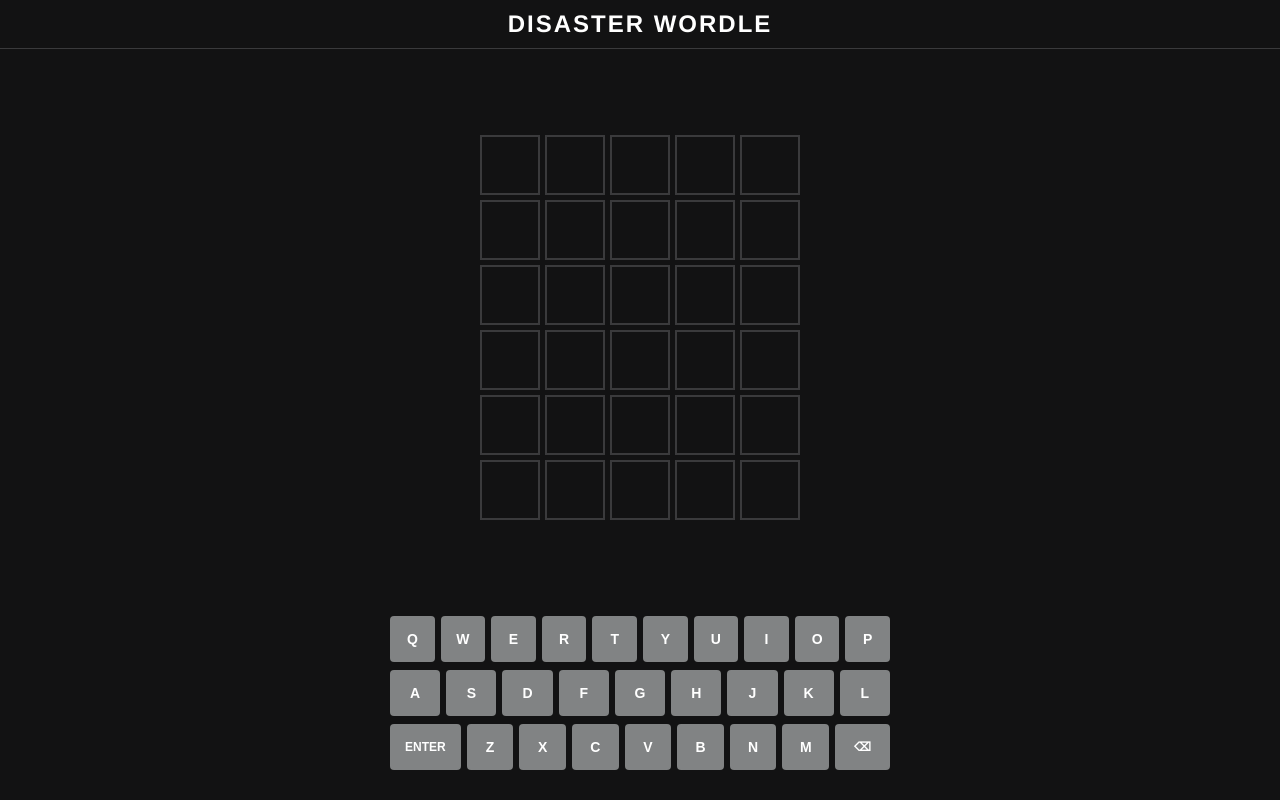
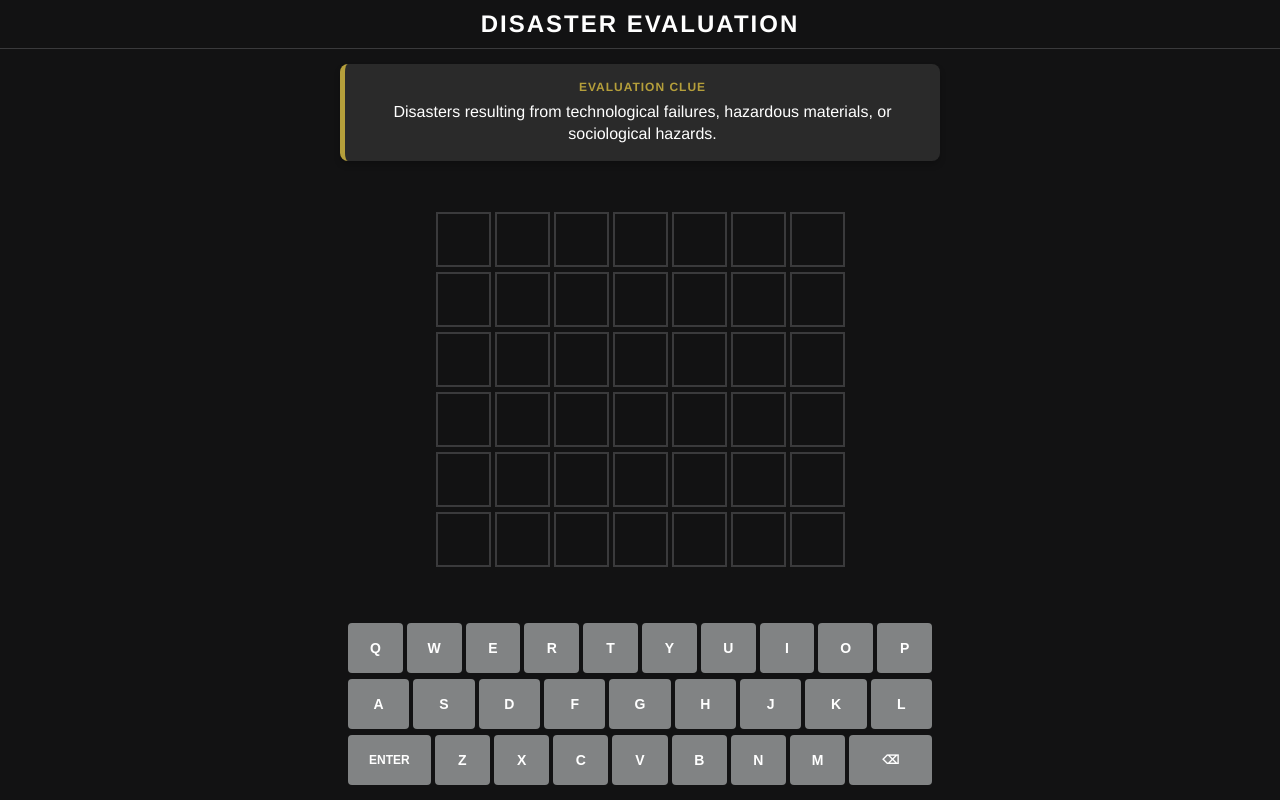
Before and after one commit to mmelvind/index.html, a plain HTML site: page index.html in a window 1280 px wide. Drawn offline with Linux system fonts and the light colour scheme.

Commit message:
Update index.html

```diff
--- a/index.html
+++ b/index.html
@@ -2,8 +2,8 @@
 <html lang="en">
 <head>
     <meta charset="UTF-8">
-    <meta name="viewport" content="width=device-width, initial-scale=1.0, user-scalable=no">
-    <title>Disaster Wordle Clone</title>
+    <meta name="viewport" content="width=device-width, initial-scale=1.0, user-scalable=no, maximum-scale=1.0">
+    <title>Disaster Evaluation Wordle</title>
     <style>
         :root {
             --bg-color: #121213;
@@ -17,6 +17,10 @@
             --modal-bg: #1e1e1e;
         }
 
+        * {
+            box-sizing: border-box;
+        }
+
         body {
             background-color: var(--bg-color);
             color: var(--text-color);
@@ -27,6 +31,7 @@
             margin: 0;
             height: 100vh;
             justify-content: space-between;
+            overflow-x: hidden;
         }
 
         header {
@@ -39,37 +44,66 @@
             letter-spacing: 2px;
         }
 
+        #clue-container {
+            width: 90%;
+            max-width: 600px;
+            background-color: #2a2a2a;
+            padding: 15px;
+            margin-top: 15px;
+            border-radius: 8px;
+            border-left: 5px solid var(--present);
+            text-align: center;
+            font-size: clamp(14px, 4vw, 16px);
+            line-height: 1.4;
+            box-shadow: 0 4px 6px rgba(0,0,0,0.2);
+        }
+
+        #clue-label {
+            font-weight: bold;
+            color: var(--present);
+            text-transform: uppercase;
+            font-size: 12px;
+            letter-spacing: 1px;
+            margin-bottom: 5px;
+            display: block;
+        }
+
         #board-container {
             display: flex;
             justify-content: center;
             align-items: center;
             flex-grow: 1;
             padding: 10px;
+            width: 100%;
+            overflow: hidden;
         }
 
         #board {
-            display: grid;
-            grid-template-rows: repeat(6, 1fr);
-            grid-gap: 5px;
+            display: flex;
+            flex-direction: column;
+            gap: 5px;
+            width: 100%;
+            max-width: 600px;
         }
 
         .row {
-            display: grid;
-            grid-template-columns: repeat(5, 1fr);
-            grid-gap: 5px;
+            display: flex;
+            justify-content: center;
+            gap: 4px;
+            width: 100%;
         }
 
         .tile {
-            width: 60px;
-            height: 60px;
+            /* Adjusted to safely fit up to 10+ letters across a mobile screen */
+            width: clamp(22px, 8vw, 55px);
+            height: clamp(24px, 8.5vw, 55px);
             border: 2px solid var(--empty-border);
             display: flex;
             justify-content: center;
             align-items: center;
-            font-size: 2rem;
+            font-size: clamp(1rem, 5vw, 2rem);
             font-weight: bold;
             text-transform: uppercase;
-            box-sizing: border-box;
         }
 
         .tile.active { border-color: var(--filled-border); }
@@ -79,18 +113,18 @@
 
         #keyboard {
             width: 100%;
-            max-width: 500px;
-            padding: 10px;
+            max-width: 600px;
+            padding: 5px 8px 15px 8px; /* Reduced edge padding */
             display: flex;
             flex-direction: column;
-            gap: 8px;
-            margin-bottom: 20px;
+            gap: 6px;
         }
 
         .keyboard-row {
             display: flex;
             justify-content: center;
-            gap: 6px;
+            gap: 4px; /* Reduced gap between keys */
+            width: 100%;
         }
 
         .key {
@@ -98,19 +132,25 @@
             color: var(--text-color);
             border: none;
             border-radius: 4px;
-            padding: 15px;
-            font-size: 14px;
+            height: 50px; /* Use fixed height instead of heavy padding */
+            padding: 0; /* Remove internal padding to prevent overflow */
+            font-size: clamp(11px, 3.5vw, 14px);
             font-weight: bold;
             cursor: pointer;
-            flex: 1;
+            flex: 1; /* Automatically distribute width */
             text-transform: uppercase;
             display: flex;
             justify-content: center;
             align-items: center;
             user-select: none;
+            touch-action: manipulation; /* Prevents double-tap zoom on mobile */
         }
 
-        .key.large { flex: 1.5; font-size: 12px; }
+        .key.large {
+            flex: 1.5;
+            font-size: clamp(9px, 3vw, 12px);
+        }
+
         .key.correct { background-color: var(--correct); }
         .key.present { background-color: var(--present); }
         .key.absent { background-color: var(--absent); }
@@ -132,8 +172,8 @@
             border-radius: 8px;
             text-align: center;
             box-shadow: 0 4px 6px rgba(0,0,0,0.3);
-            max-width: 300px;
-            width: 100%;
+            max-width: 90%;
+            width: 320px;
         }
 
         .modal-content h2 { margin-top: 0; }
@@ -160,14 +200,18 @@
 </head>
 <body>
 
-    <header>DISASTER WORDLE</header>
+    <header>DISASTER EVALUATION</header>
+
+    <div id="clue-container">
+        <span id="clue-label">Evaluation Clue</span>
+        <span id="clue-text"></span>
+    </div>
 
     <div id="board-container">
         <div id="board"></div>
     </div>
 
     <div id="keyboard">
-        <!-- Keyboard HTML remains identical -->
         <div class="keyboard-row">
             <button class="key" data-key="Q">Q</button>
             <button class="key" data-key="W">W</button>
@@ -207,7 +251,7 @@
     <!-- Results Modal -->
     <div id="modal">
         <div class="modal-content">
-            <h2 id="modal-title">Game Over</h2>
+            <h2 id="modal-title">Assessment Complete</h2>
             <p id="modal-message"></p>
             <button id="share-btn">
                 <svg width="24" height="24" viewBox="0 0 24 24" fill="none" stroke="currentColor" stroke-width="2" stroke-linecap="round" stroke-linejoin="round"><circle cx="18" cy="5" r="3"></circle><circle cx="6" cy="12" r="3"></circle><circle cx="18" cy="19" r="3"></circle><line x1="8.59" y1="13.51" x2="15.42" y2="17.49"></line><line x1="15.41" y1="6.51" x2="8.59" y2="10.49"></line></svg>
@@ -217,27 +261,44 @@
     </div>
 
     <script>
-        // Dictionary of words extracted from the PPT
-        const wordList = [
-            "SCALE", "EVENT", "STATE", "TYPES", "EARTH",
-            "SOLID", "WATER", "CYCLE", "FIRES", "GERMS",
-            "TOXIN", "SPILL", "CRASH", "MAJOR", "CRIME",
-            "ARSON", "LOCAL", "RAPID"
+        // 15 Concepts extracted directly from the Disaster Management presentation
+        const learningData = [
+            { word: "DISASTER", clue: "A sudden, calamitous event causing large-scale destruction and outstripping community coping capacity." },
+            { word: "NATURAL", clue: "One of the two main classifications of disasters, alongside man-made." },
+            { word: "CYCLONE", clue: "A meteorological disaster characterized by inward spiraling winds." },
+            { word: "TSUNAMI", clue: "A hydrological disaster involving massive, destructive ocean waves." },
+            { word: "DROUGHT", clue: "A climatological disaster involving prolonged periods of low precipitation." },
+            { word: "BIOLOGICAL", clue: "Type of hazard involving exposure to germs, toxins, epidemics, and pandemics." },
+            { word: "NATIONAL", clue: "A disaster scale paralyzing a whole country." },
+            { word: "CASUALTY", clue: "A Mass ________ Incident generates more patients than local resources can manage." },
+            { word: "RECOVERY", clue: "In catastrophic scenarios, this depends entirely on the rapid infusion of state or international aid." },
+            { word: "LOCAL", clue: "The scale of a disaster affecting a specific neighborhood or community." },
+            { word: "ARSON", clue: "A sociological hazard involving the criminal act of deliberately setting fire to property." },
+            { word: "GLOBAL", clue: "The scale of a disaster that affects multiple countries or the entire planet." },
+            { word: "TOXINS", clue: "Biological hazards include exposure to germs and _______." },
+            { word: "EARTHQUAKE", clue: "A geophysical event measured by the moment magnitude scale." },
+            { word: "MANMADE", clue: "Disasters resulting from technological failures, hazardous materials, or sociological hazards." }
         ];
 
-        // Select a random word on load
-        const targetWord = wordList[Math.floor(Math.random() * wordList.length)];
+        // Select a random object on load
+        const selectedQuestion = learningData[Math.floor(Math.random() * learningData.length)];
+        const targetWord = selectedQuestion.word;
+        const targetClue = selectedQuestion.clue;
 
         const numGuesses = 6;
-        const wordLength = 5;
+        const wordLength = targetWord.length; // Dynamic length assignment
+
         let guesses = Array.from({ length: numGuesses }, () => "");
         let currentGuessIndex = 0;
         let gameOver = false;
         let gameWon = false;
 
+        // Inject Clue
+        document.getElementById("clue-text").innerText = targetClue;
+
         const board = document.getElementById("board");
 
-        // Initialize Board
+        // Initialize Dynamic Board
         for (let i = 0; i < numGuesses; i++) {
             const row = document.createElement("div");
             row.className = "row";
@@ -274,7 +335,7 @@
                 if (currentGuess.length === wordLength) {
                     checkGuess();
                 } else {
-                    alert("Not enough letters");
+                    alert(`Not enough letters. Word is ${wordLength} letters long.`);
                 }
             } else if (key === "BACKSPACE") {
                 guesses[currentGuessIndex] = currentGuess.slice(0, -1);
@@ -325,10 +386,10 @@
             if (guess === targetWord) {
                 gameWon = true;
                 gameOver = true;
-                setTimeout(() => showModal("You win!", `Great job finding the word!`), 500);
+                setTimeout(() => showModal("Correct!", `Excellent work analyzing the clue.`), 500);
             } else if (currentGuessIndex === numGuesses - 1) {
                 gameOver = true;
-                setTimeout(() => showModal("Game Over", `The word was ${targetWord}`), 500);
+                setTimeout(() => showModal("Assessment Complete", `The correct answer was ${targetWord}`), 500);
             } else {
                 currentGuessIndex++;
             }
@@ -343,7 +404,7 @@
 
         document.getElementById("share-btn").addEventListener("click", () => {
             const attemptCount = gameWon ? currentGuessIndex + 1 : 'X';
-            let shareText = `Disaster Wordle ${attemptCount}/6\n\n`;
+            let shareText = `Disaster Evaluation ${attemptCount}/6\n\n`;
 
             const rowsToShare = gameWon ? currentGuessIndex + 1 : numGuesses;
 
```
